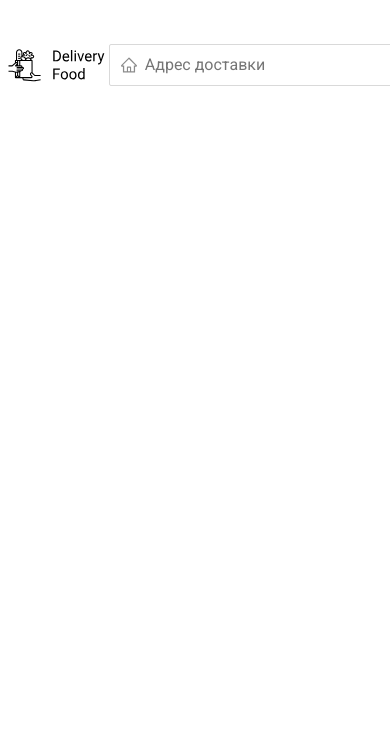
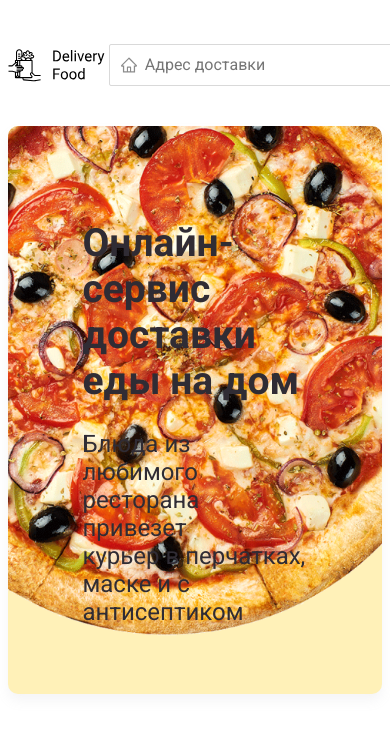
Before and after one commit to Vandon13/delivery, a plain HTML site: page src/index.html in a window 390 px wide. Shown: the top 732 px of the page. Drawn offline with Linux system fonts and the light colour scheme.

Commit message:
Новая секция промо сверстана пока без адаптива

```diff
--- a/src/index.html
+++ b/src/index.html
@@ -29,6 +29,18 @@
 			</div>
 		</div>
 	</header>
+	<section class="promo">
+		<div class="container">
+			<div class="promo__descr">
+				<h1 class="promo__title title">
+					Онлайн-сервис<br>доставки еды на дом
+				</h1>
+				<p class="promo__text text">
+					Блюда из любимого ресторана привезет<br>курьер в перчатках, маске и с антисептиком
+				</p>
+			</div>
+		</div>
+	</section>
 </body>
 
 </html>
--- a/src/sass/_interface.sass
+++ b/src/sass/_interface.sass
@@ -3,4 +3,6 @@
 	border-radius: 2px
 	font-size: 16px
 	line-height: 24px
+body
 	font-family: 'Roboto', sans-serif
+	padding-top: 44px
--- a/src/sass/sections/_header.sass
+++ b/src/sass/sections/_header.sass
@@ -1,5 +1,6 @@
+.header
+	margin-bottom: 40px
 .navbar
-	padding-top: 44px
 	&__row
 		display: flex
 		justify-content: space-between
--- /dev/null
+++ b/src/sass/sections/_promo.sass
@@ -0,0 +1,20 @@
+.promo
+	background: #FFF1B8 url(../img/header/header-img/promo-img.jpeg) no-repeat top -100px right -247px / 924px
+	border-radius: 10px
+	box-shadow: 0px 7px 12px rgba(158, 158, 163, 0.1)
+	max-width: 1200px
+	width: 96%
+	margin: 0 auto
+	padding: 68px 70px
+	&__title
+		font-style: normal
+		font-weight: bold
+		font-size: 39px
+		line-height: 46px
+		color: #302C34
+	&__text
+		font-style: normal
+		font-weight: normal
+		font-size: 24px
+		line-height: 28px
+		color: #302C34
--- a/src/sass/style.sass
+++ b/src/sass/style.sass
@@ -3,3 +3,4 @@
 @import 'colors'
 @import 'interface'
 @import 'sections/header'
+@import 'sections/promo'
```
Also changed, not shown: src/css/style.css, src/img/header/header-img/bg-image.jpg (deleted), src/img/header/header-img/promo-img.jpeg (added).
